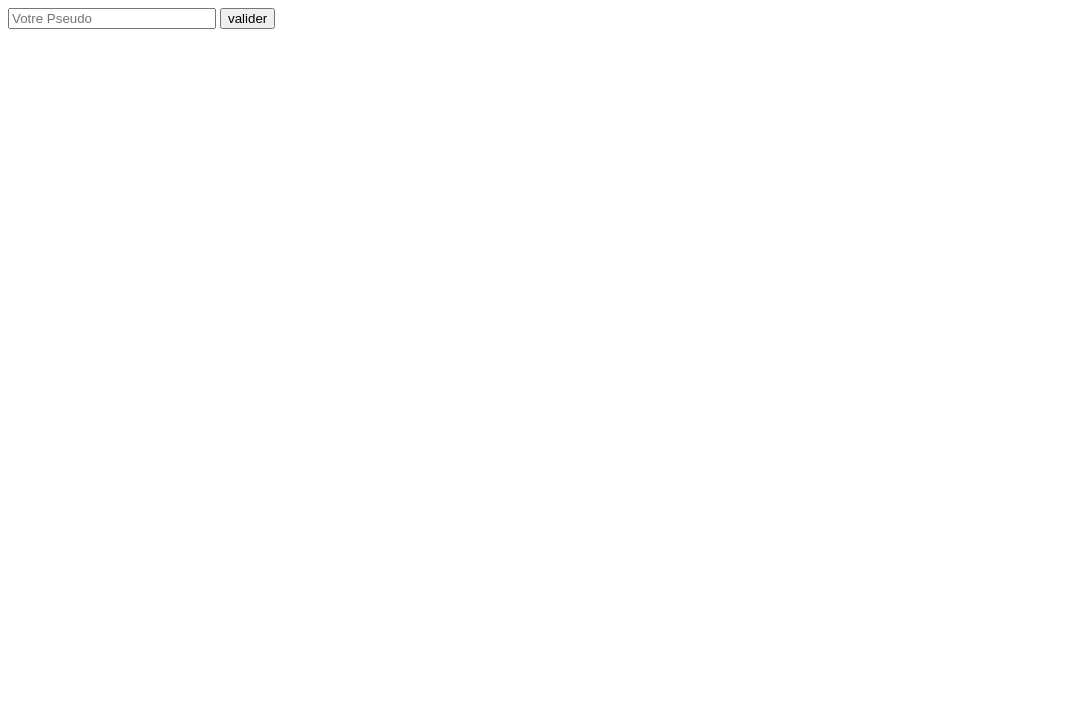
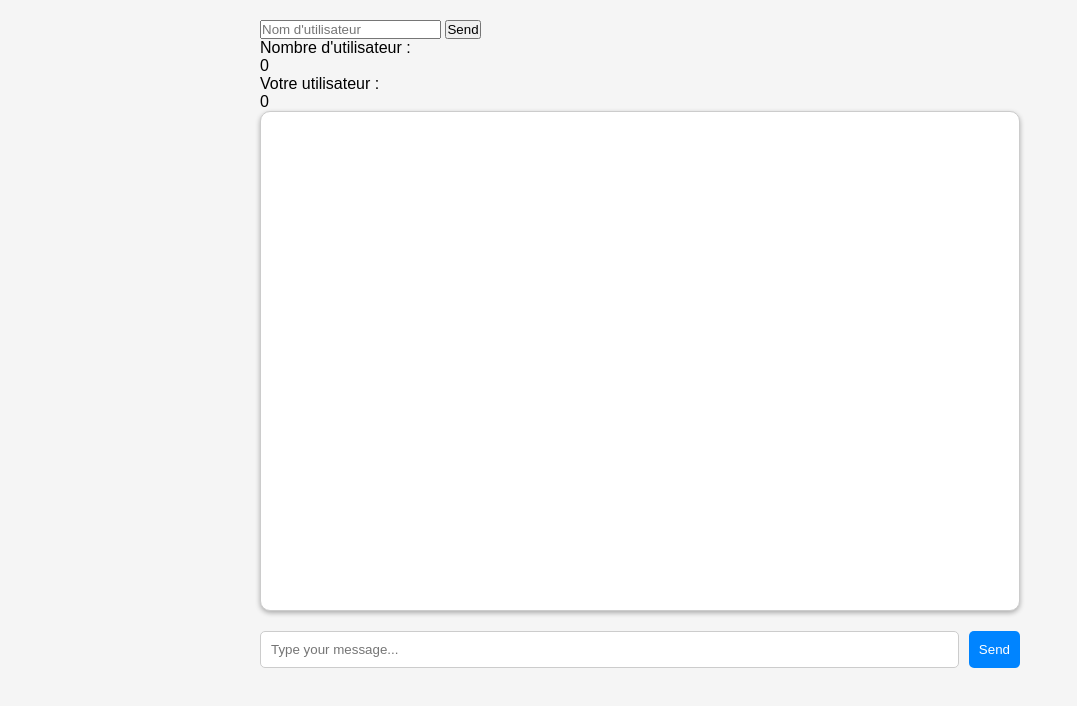
Before and after one commit to MaxenceMahieux/ChatApp, a website: page public/index.html in a window 1280 px wide. Shown: the whole page, without its empty margins (0-1077 px from the left). Drawn offline with nearby package versions, Linux system fonts and the light colour scheme; no server answers.

Commit message:
return to index.html

```diff
--- a/public/index.html
+++ b/public/index.html
@@ -1,21 +1,32 @@
+
+
 <!DOCTYPE html>
-<html lang="en">
-
+<html>
   <head>
     <meta charset="UTF-8">
-    <meta http-equiv="X-UA-Compatible" content="IE=edge">
     <meta name="viewport" content="width=device-width, initial-scale=1.0">
-    <title>Document</title>
+    <title>Chat App</title>
+    <link rel="stylesheet" href="./asset/css/main.css">
   </head>
+  <body>
+    <div class="container">
 
-<body>
-  <form id="message-form">
-    <input style="width: 200px;" type="text" id="pseudo" placeholder="Votre Pseudo">
-    <button type="submit" id="send-pseudo">valider</button>
+      <form id="pseudo-form">
+        <input type="text" id="pseudo-input" placeholder="Nom d'utilisateur">
+        <button type="submit" id="pseudo-button">Send</button>
       </form>
 
-
-    <script src="./asset/js/login.js"></script>
+        <p>Nombre d'utilisateur : <p id="user-count">0</p></p>
+        <p>Votre utilisateur : <p id="user-info">0</p></p>
+      <div class="chat-window">
+        <ul id="message-list"></ul>
+      </div>
+      <form id="message-form">
+        <input type="text" id="message-input" placeholder="Type your message...">
+        <button type="submit" id="send-button">Send</button>
+      </form>
+    </div>
+    <script src="/socket.io/socket.io.js"></script>
+    <script src="./asset/js/app.js"></script>
   </body>
-
 </html>
```
Lines whose indentation alone changed are shown as unchanged.
